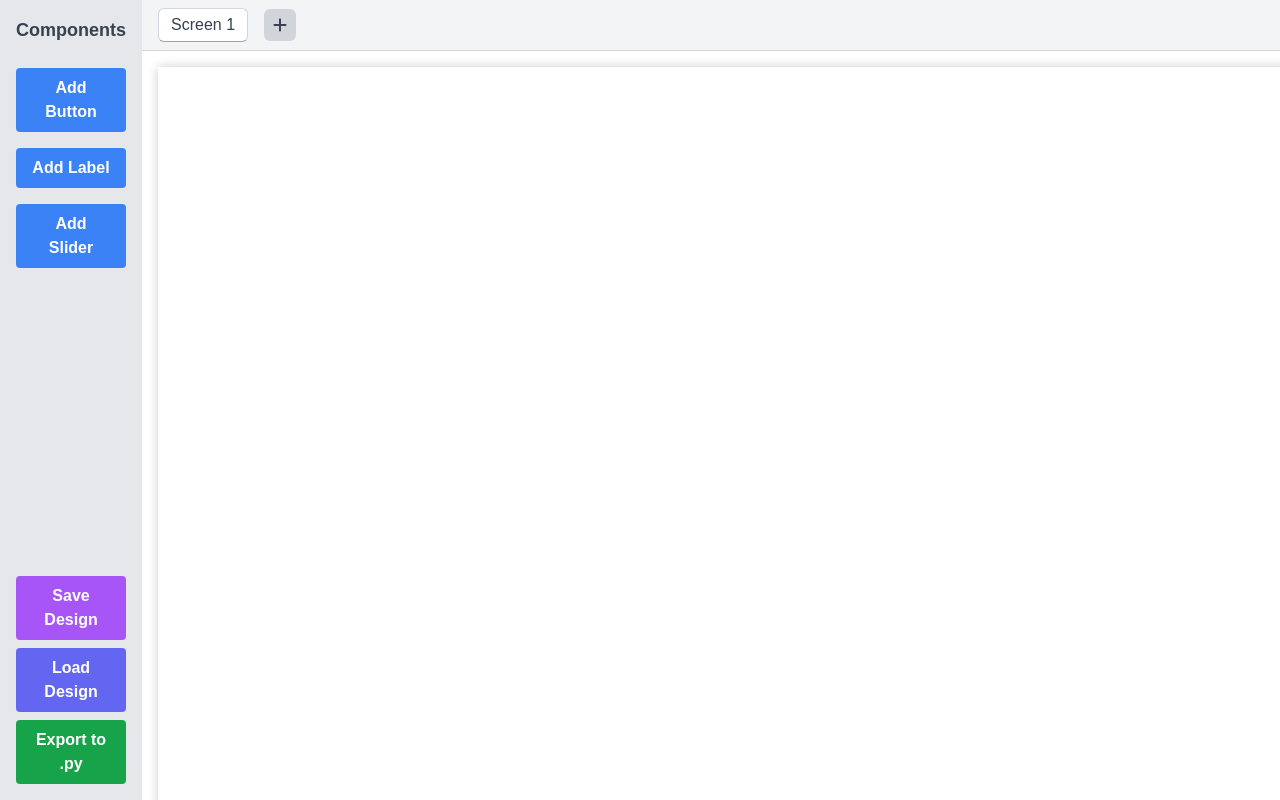
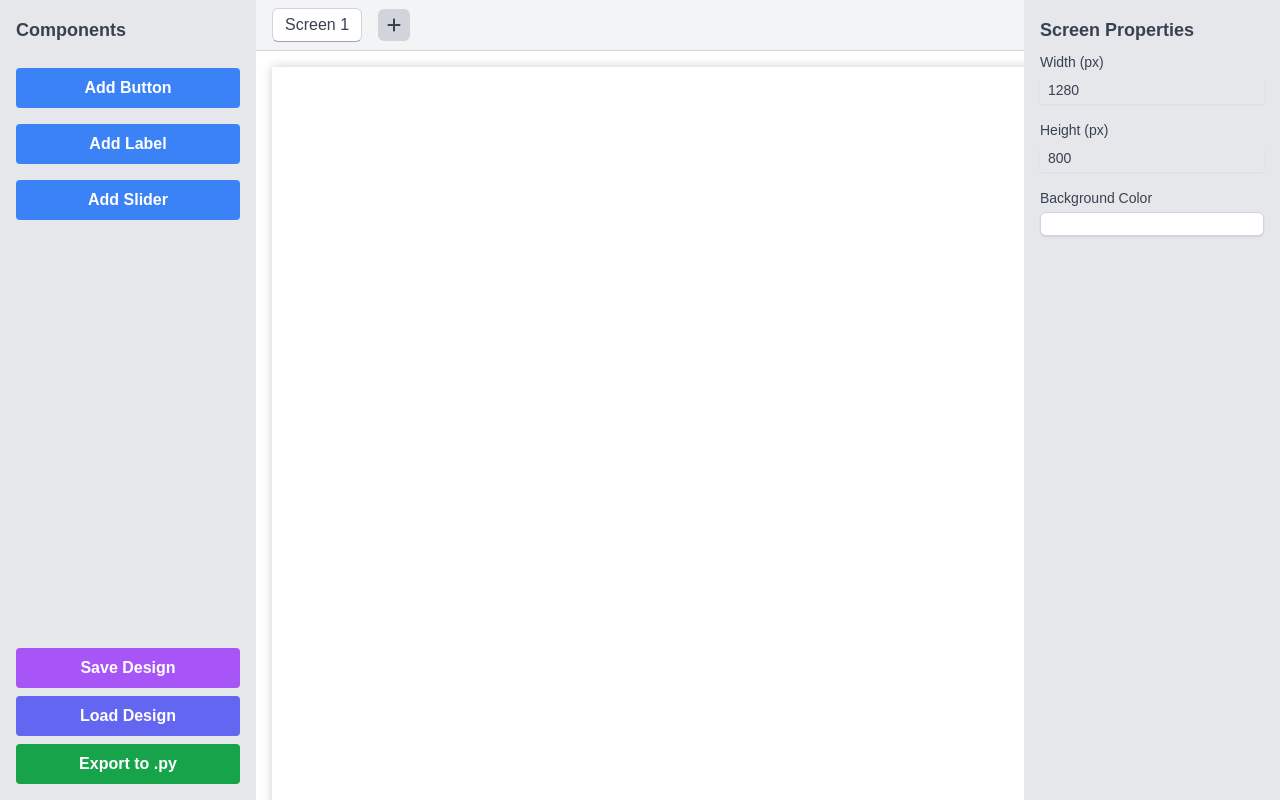
Before and after one commit to aayushext/UI-Builder, a Next.js app: page / in a window 1280 px wide. Built offline with nearby package versions, Linux system fonts and the light colour scheme.

Commit message:
Big screens now work

```diff
--- a/src/app/page.js
+++ b/src/app/page.js
@@ -330,8 +330,11 @@ export default function Home() {
                     onExport={handleExport}
                     onSaveToJson={handleSaveToJson}
                     onLoadFromJson={handleLoadFromJson}
+                    className="flex-shrink-0" // Add this to prevent shrinking
                 />
-                <div className="flex flex-col flex-1">
+                <div className="flex flex-col flex-1 min-w-0">
+                    {" "}
+                    {/* Add min-w-0 to allow shrinking below content size */}
                     <ScreenTabs
                         screens={screens}
                         currentScreenIndex={currentScreenIndex}
@@ -369,6 +372,7 @@ export default function Home() {
                         updateScreenDimensions(currentScreenIndex, dimensions)
                     }
                     onDuplicateComponent={duplicateComponent}
+                    className="flex-shrink-0" // Add this to prevent shrinking
                 />
             </div>
         </div>
--- a/src/components/CenterPanel.js
+++ b/src/components/CenterPanel.js
@@ -15,7 +15,7 @@ const CenterPanel = React.forwardRef(
             onSelectComponent,
             selectedComponentId,
             backgroundColor,
-            screenWidth = 1280, // Add default dimensions here
+            screenWidth = 1280,
             screenHeight = 800,
         },
         ref
@@ -24,7 +24,10 @@ const CenterPanel = React.forwardRef(
             <main
                 ref={ref}
                 className="flex-1 p-4 overflow-auto relative"
-                style={{ backgroundColor: backgroundColor }}>
+                style={{
+                    backgroundColor: backgroundColor,
+                    minWidth: 0,
+                }}>
                 <div
                     className="relative mx-auto"
                     style={{
@@ -33,6 +36,7 @@ const CenterPanel = React.forwardRef(
                         backgroundColor: backgroundColor,
                         boxShadow: "0 0 10px rgba(0,0,0,0.2)",
                         overflow: "hidden",
+                        // Remove maxWidth: "100%" to allow horizontal scrolling
                     }}>
                     {components.map((component) => (
                         <Widget
@@ -48,6 +52,7 @@ const CenterPanel = React.forwardRef(
                             onMove={onMoveComponent}
                             onSelect={onSelectComponent}
                             isSelected={component.id === selectedComponentId}>
+                            {/* Component rendering content remains unchanged */}
                             {component.type === "PySideButton" && (
                                 <PySideButton
                                     text={component.text}
--- a/src/components/LeftPanel.js
+++ b/src/components/LeftPanel.js
@@ -20,7 +20,7 @@ const LeftPanel = ({
     };
 
     return (
-        <aside className="w-64 bg-gray-200 dark:bg-gray-800 p-4 flex flex-col h-full">
+        <aside className="w-64 bg-gray-200 dark:bg-gray-800 p-4 flex flex-col h-full flex-shrink-0">
             <div className="flex-1">
                 <h2 className="text-lg font-bold mb-2">Components</h2>
 
--- a/src/components/RightPanel.js
+++ b/src/components/RightPanel.js
@@ -122,7 +122,7 @@ const RightPanel = ({
     return (
         <aside
             id="right-panel"
-            className="w-64 bg-gray-200 dark:bg-gray-800 p-4 overflow-auto">
+            className="w-64 bg-gray-200 dark:bg-gray-800 p-4 overflow-auto flex-shrink-0">
             <h2 className="text-lg font-bold mb-2">Screen Properties</h2>
 
             {/* Screen Width */}
```
